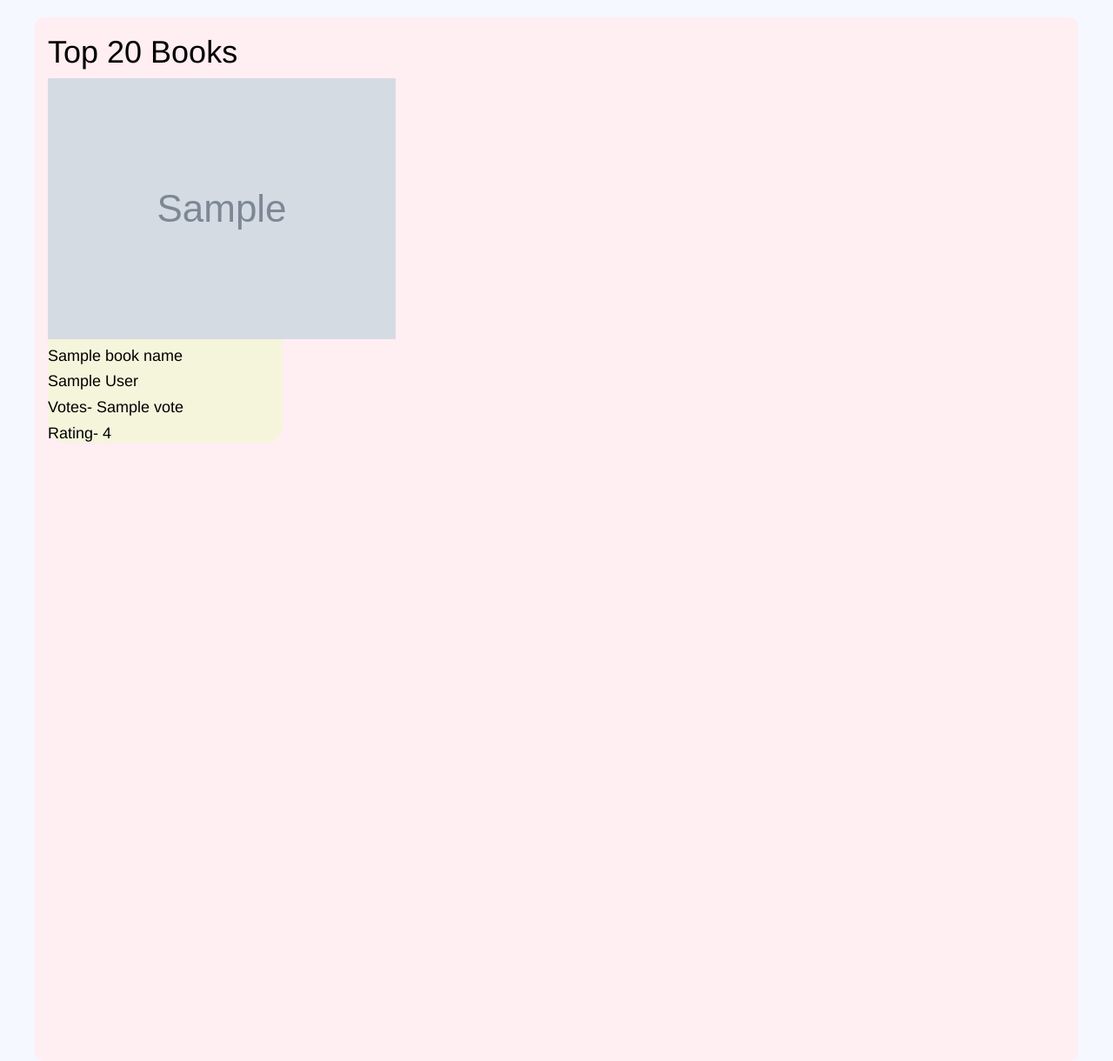
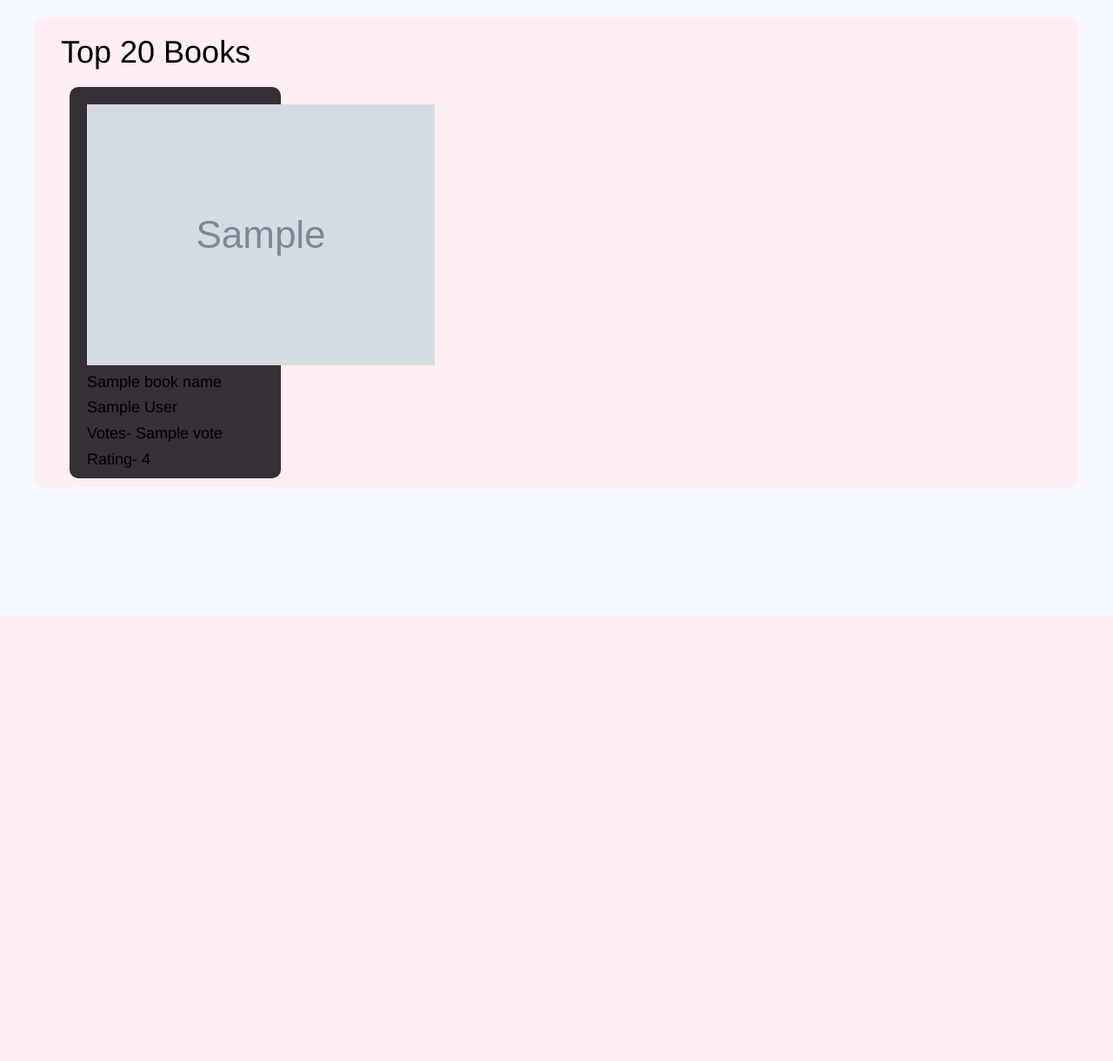
Before and after one commit to Sakhi29/Book-Recommendation-system, a Flask app: template templates/index.html in a window 1280 px wide. Shown: the part 92-1312 px from the top of the page at 87% size. After the commit the page ends 800 px from the top, so only its background shows below. Run offline with Flask 3, Linux system fonts and the light colour scheme; the template is opened without the code that fills it: most values are stand-ins (such as "Sample title", 1, 10 or a date in 2020); grey boxes marked "Sample" are stand-in pictures; parts of the project's set-up code (start-up, migrations or seed data) failed here and were passed over.

Commit message:
updated books

```diff
--- a/templates/index.html
+++ b/templates/index.html
@@ -18,15 +18,18 @@
     .container{
         background-color:#FFEEF2;
         width: 1200px;
-        height: 1200px;
+        height: auto;
         border: 10cm;
         border-radius: 10px;
 
     }
     .card-body{
-        background-color: beige;
+        padding: 20px;
+        margin: 10px;
+        height: 450px;
+        background-color: rgb(52, 48, 53);
         border-color: black;
-        border-radius: 20px;
+        border-radius: 10px;
     }
 </style>
 <body style="background-color: #F6F8FF;">
@@ -40,7 +43,7 @@
     </nav>
 
     <div class="container">
-        <div class="row">
+        <div class="row-md-20">
             <div class="col-md-12">
                 <h1 class="text-black">Top 20 Books</h1>
             </div>
```
